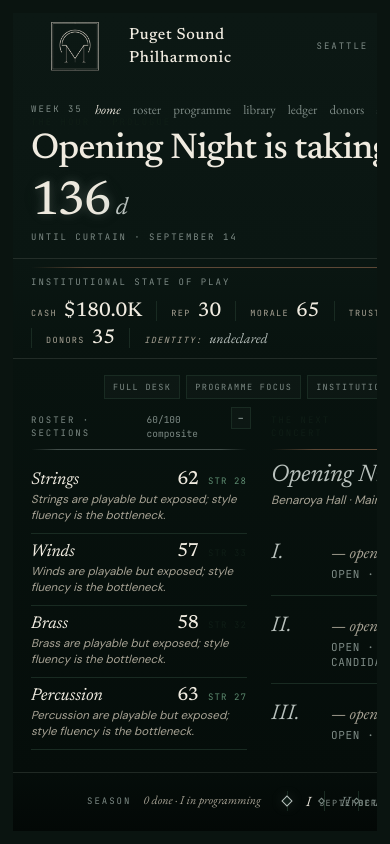
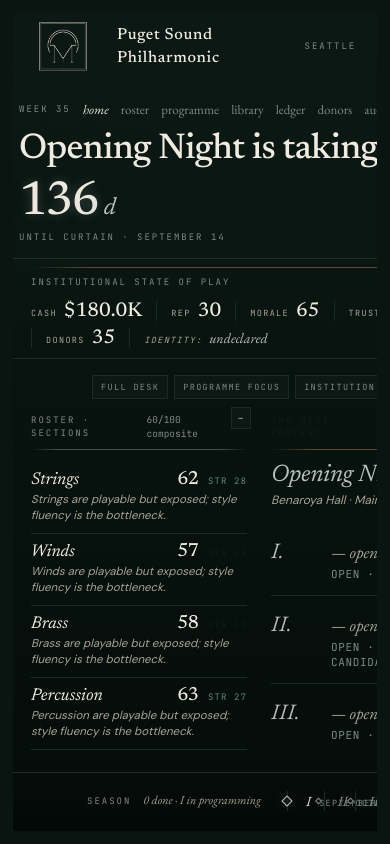
Before and after one commit to lrobadey/orchestramanager, a React (Vite) app: page / in a window 390 px wide. Built offline with nearby package versions, Linux system fonts and the light colour scheme.

Commit message:
Align canopy brand closer to left edge

```diff
--- a/src/styles/home.css
+++ b/src/styles/home.css
@@ -89,7 +89,7 @@
   position: relative;
   border-bottom: 1px solid var(--hairline);
 }
-.home-stratum.canopy { background: linear-gradient(180deg, #0c1814 0%, #0a1612 100%); padding: 0 56px 18px; }
+.home-stratum.canopy { background: linear-gradient(180deg, #0c1814 0%, #0a1612 100%); padding: 0 56px 18px 8px; }
 .home-stratum.understory {
   background: linear-gradient(180deg, #0a1612 0%, #08130f 100%);
   padding: 14px 56px 16px;
@@ -1640,7 +1640,7 @@
 }
 
 @media (max-width: 760px) {
-  .home-stratum.canopy { padding: 0 18px 14px; }
+  .home-stratum.canopy { padding: 0 18px 14px 6px; }
   .home-stratum.understory { padding: 12px 18px 14px; }
   .home-stratum.understory.collapsed { padding: 8px 18px 10px; }
   .home-stratum.floor { padding: 16px 18px; }
```
